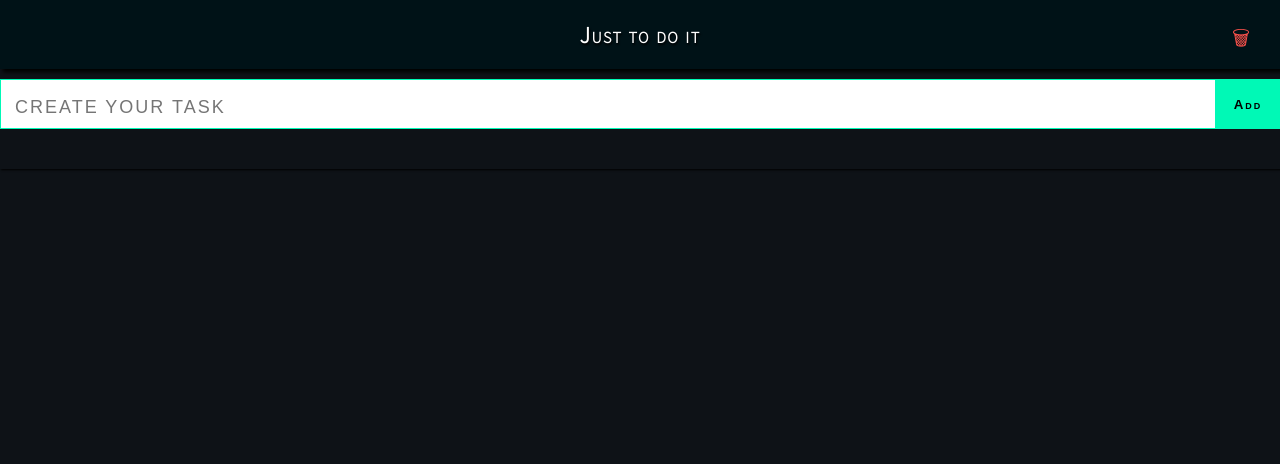
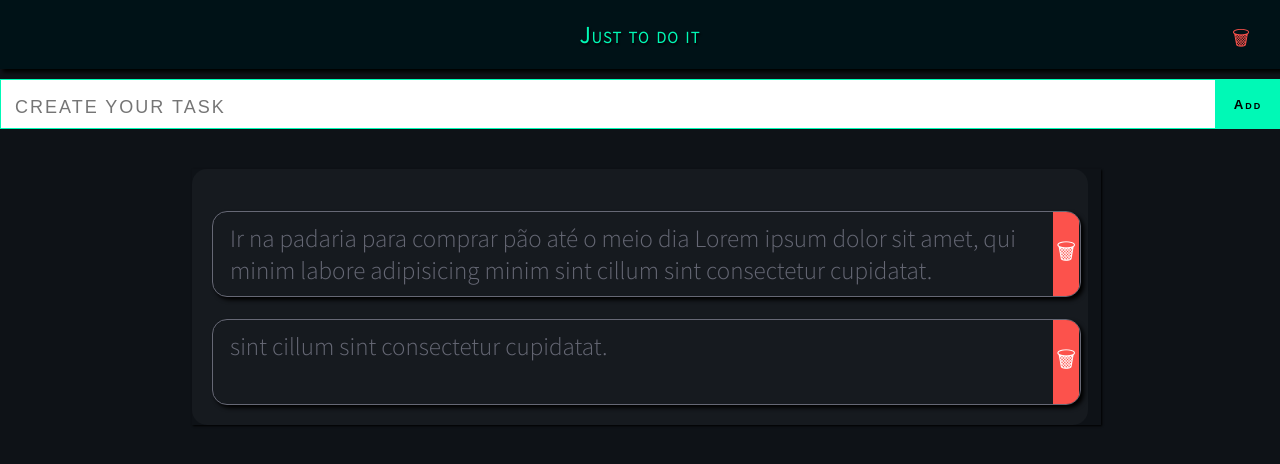
Before and after one commit to bkmoises/To-d-List, a plain HTML site: page index.html in a window 1280 px wide. Drawn offline with Linux system fonts and the light colour scheme.

Commit message:
atualização da div li

```diff
--- a/index.html
+++ b/index.html
@@ -12,7 +12,10 @@
 <body>
 
   <header>
-    <h1>Just to do it</h1>
+    <h1>
+      <a href="https://github.com/bkmoises/To-do-List" title="Github Repository">
+        Just to do it</a>
+    </h1>
     <button class="box delete-all">🗑</button>
   </header>
 
@@ -22,12 +25,24 @@
       <button class="box add-task">Add</button>
     </div>
 
-    <div class='tasks'>
-      <ul>
-      </ul>
-    </div>
 
   </main>
+
+  <div class="task-list">
+    <ul>
+      <li>
+        <p>Ir na padaria para comprar pão até o meio dia Lorem ipsum dolor sit amet, qui minim labore adipisicing minim
+          sint cillum sint consectetur cupidatat.</p>
+        <button type="button">🗑</button>
+      </li>
+
+      <li>
+        <p>sint cillum sint consectetur cupidatat.</p>
+        <button type="button">🗑</button>
+      </li>
+
+    </ul>
+  </div>
   <script src="./assets/js/main.js"></script>
 </body>
 
```
